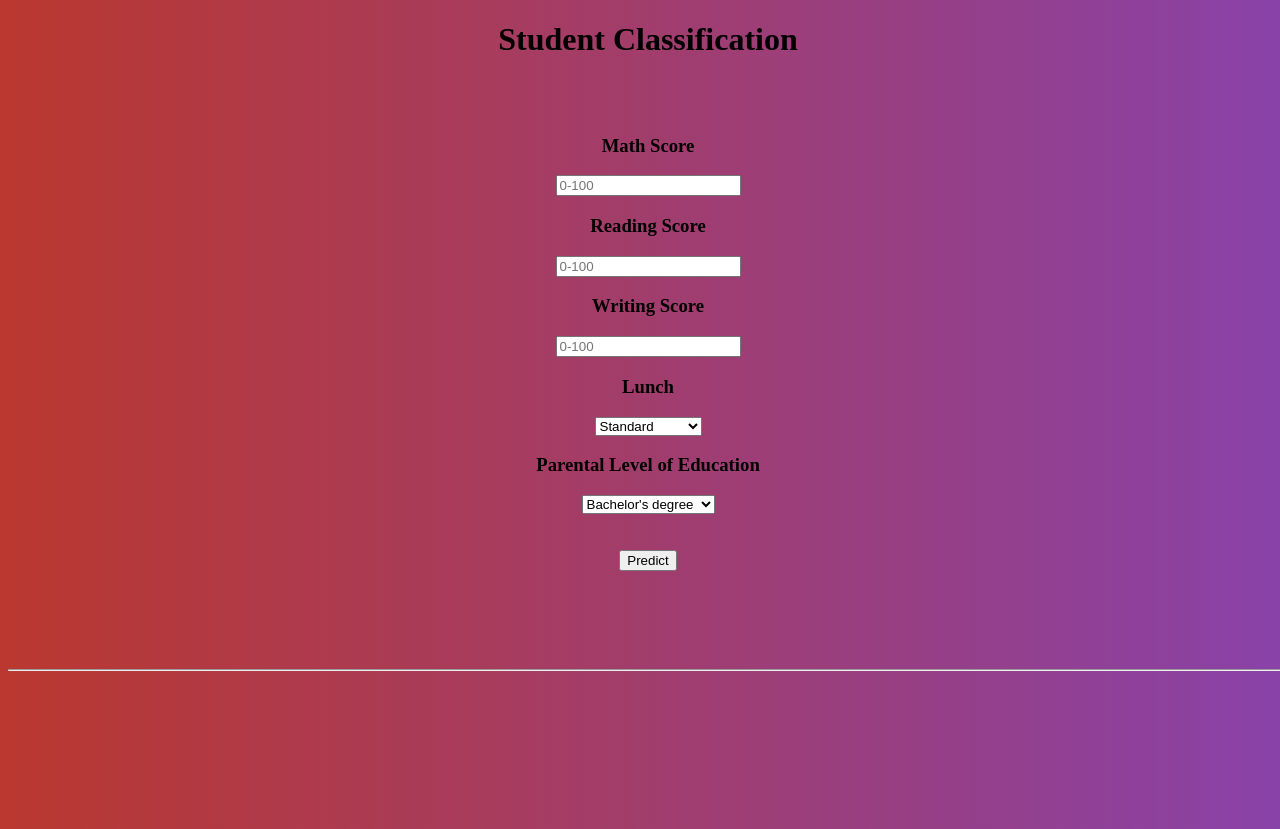
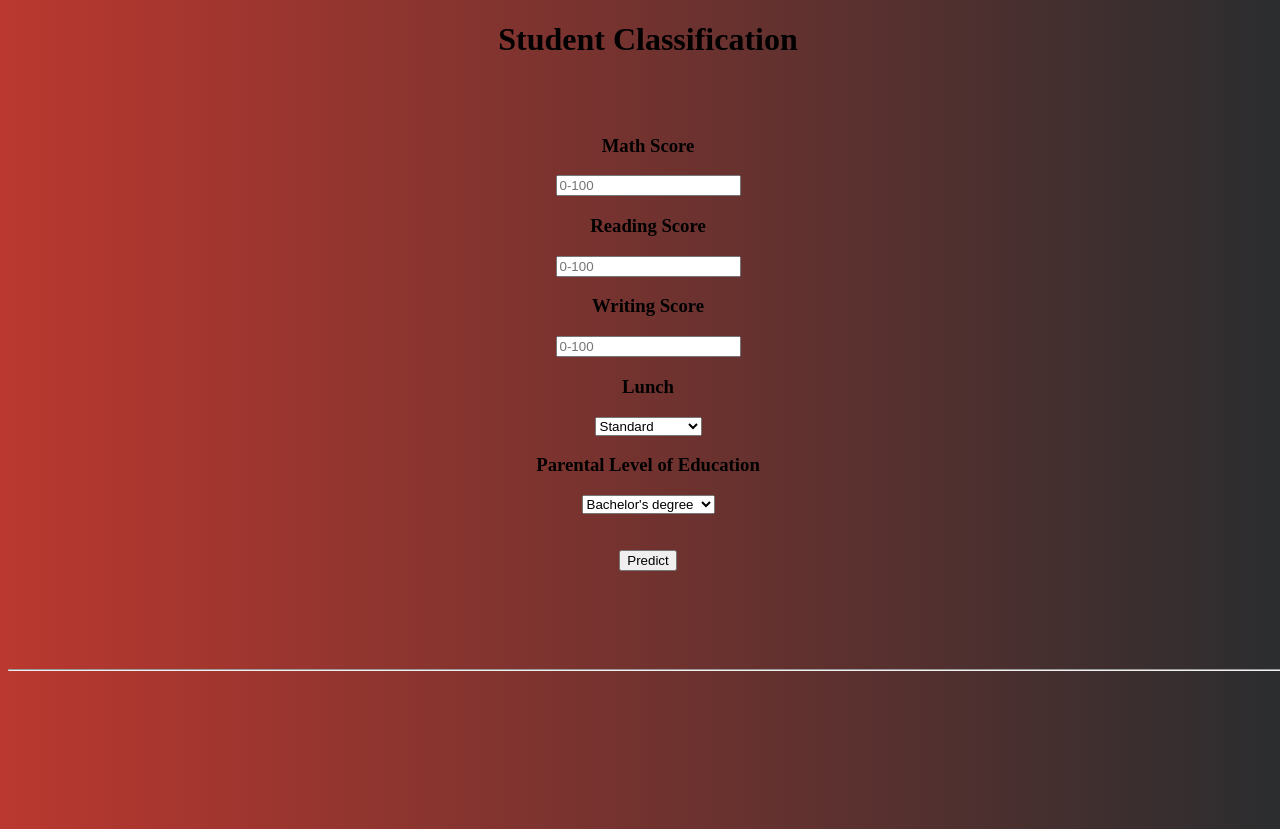
Before and after one commit to OmarIsmail7980/student-classification, a Flask app: page / in a window 1280 px wide. Run offline with Flask 2, Linux system fonts and the light colour scheme; parts of the project's set-up code (start-up, migrations or seed data) failed here and were passed over.

Commit message:
Add files via upload

```diff
--- a/templates/index.html
+++ b/templates/index.html
@@ -8,7 +8,7 @@
 <style>
     body{
         font: arial;
-        background: linear-gradient(to left, #8942a8, #ba382f);
+        background: linear-gradient(to left, #2b2d2f, #ba382f);
         width: 100%;
         height: 100vh;
     }
```
